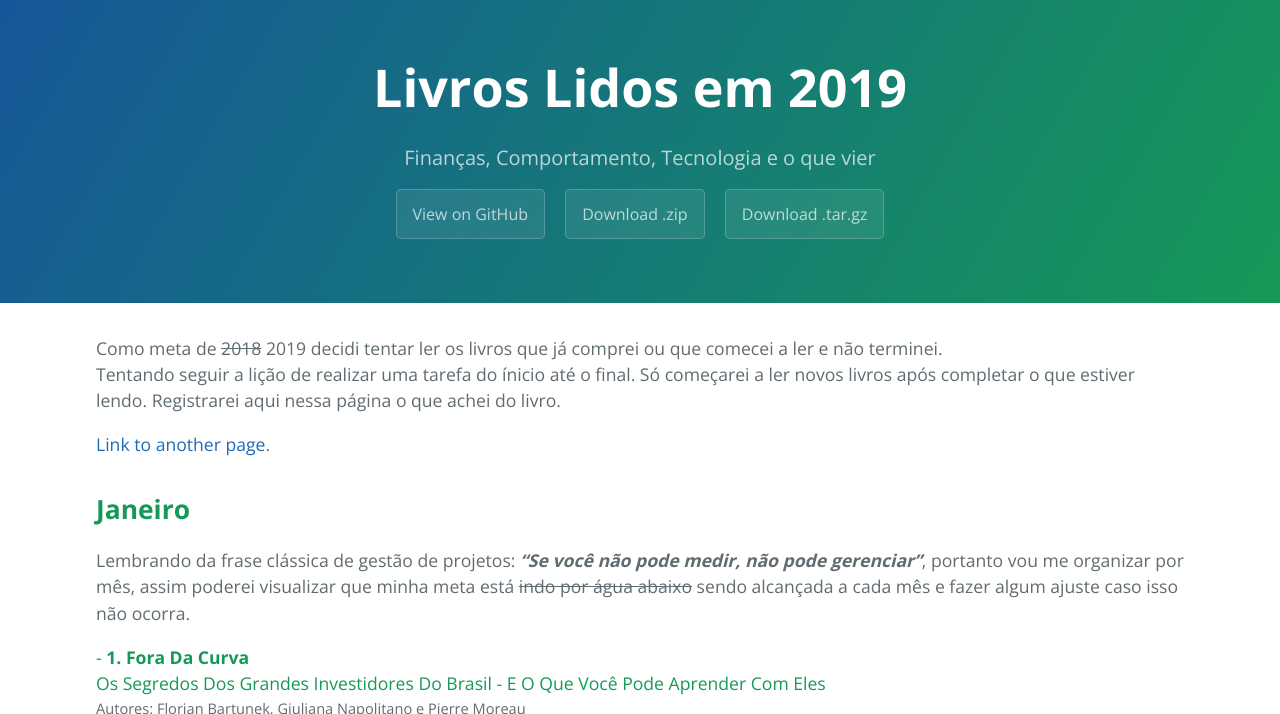
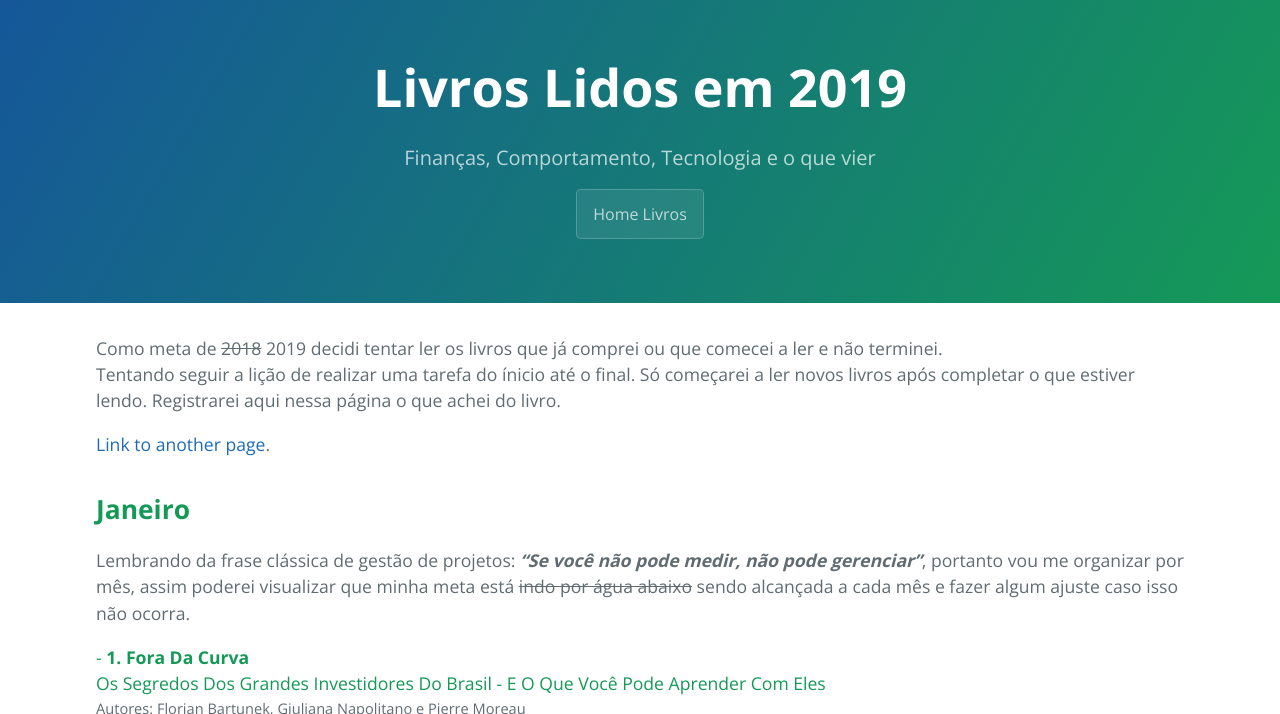
Before and after one commit to ealexbarros/livros, a Jekyll site: the page built from index.md, in a window 1280 px wide and 900 px high, cut to the strip 0-714 px from the top of the window. Built offline with Jekyll 4.4.1, drawn with Linux system fonts in a browser that asks for light colours; our own code applies the rules of GitHub Pages for plain Markdown files.

Commit message:
home livros

```diff
--- a/_layouts/default.html
+++ b/_layouts/default.html
@@ -33,12 +33,12 @@
       <h1 class="project-name">Livros Lidos em 2019</h1>
       <h2 class="project-tagline">Finanças, Comportamento, Tecnologia e o que vier</h2>
      {% if site.github.is_project_page %}
-        <a href="{{ site.github.repository_url }}" class="btn">View on GitHub</a>
+        <a href="{{ https://www.alexbarros.info/livros/ }}" class="btn">Home Livros</a>
       {% endif %}
-      {% if site.show_downloads %}
+   <!--   {% if site.show_downloads %}
         <a href="{{ site.github.zip_url }}" class="btn">Download .zip</a>
         <a href="{{ site.github.tar_url }}" class="btn">Download .tar.gz</a>
-      {% endif %}
+      {% endif %}-->
     </header>
 
     <main id="content" class="main-content" role="main">
```
